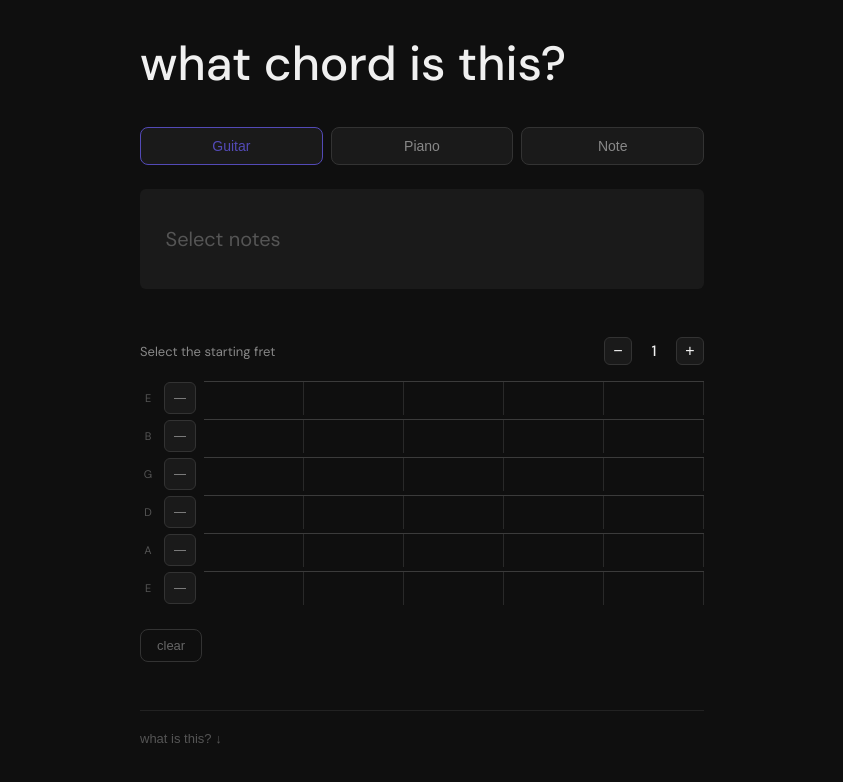
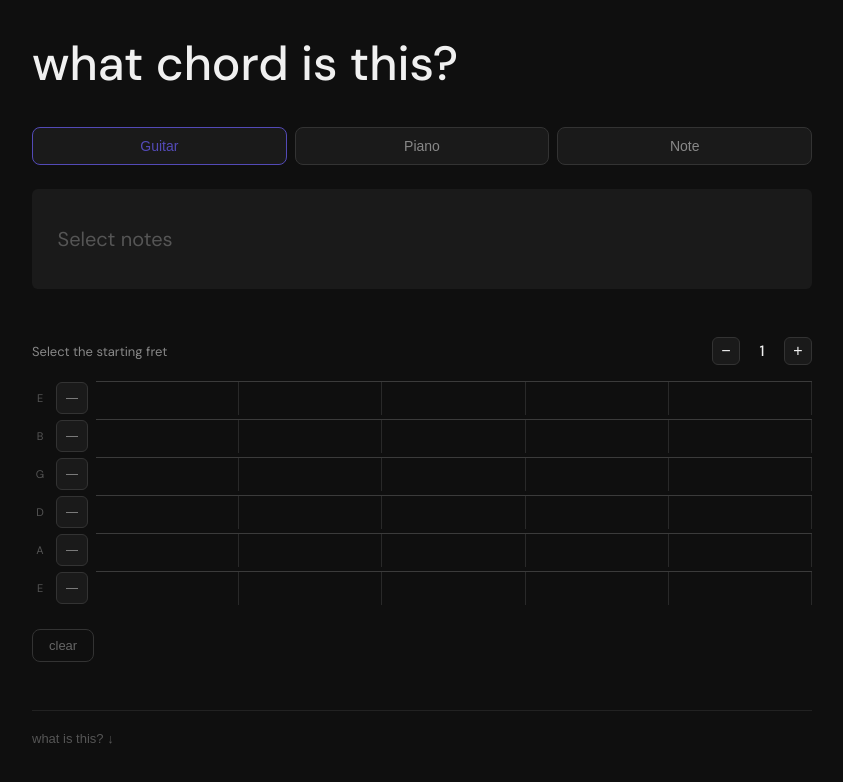
Before and after one commit to themididude/what-chord-is-this, a React (Vite) app: page / in a window 1280 px wide. Shown: the top 782 px of the page, without its empty margins (218-1061 px from the left). Built offline with nearby package versions, Linux system fonts and the light colour scheme.

Commit message:
weird flex bug

```diff
--- a/src/App.css
+++ b/src/App.css
@@ -4,9 +4,9 @@ h1{
   margin-bottom: 2rem;
 }
 .app {
-  max-width: 900px;
+  max-width: 780px;
+  margin: 0 auto;
   width: 100%;
-  padding: 0 2rem;
 }
 
 .chord-display {
--- a/src/index.css
+++ b/src/index.css
@@ -10,7 +10,4 @@ body {
   color: #f0f0f0;
   min-height: 100vh;
   padding: 2rem;
-  display: flex;
-  justify-content: center;
-  align-items: flex-start;
 }
```
